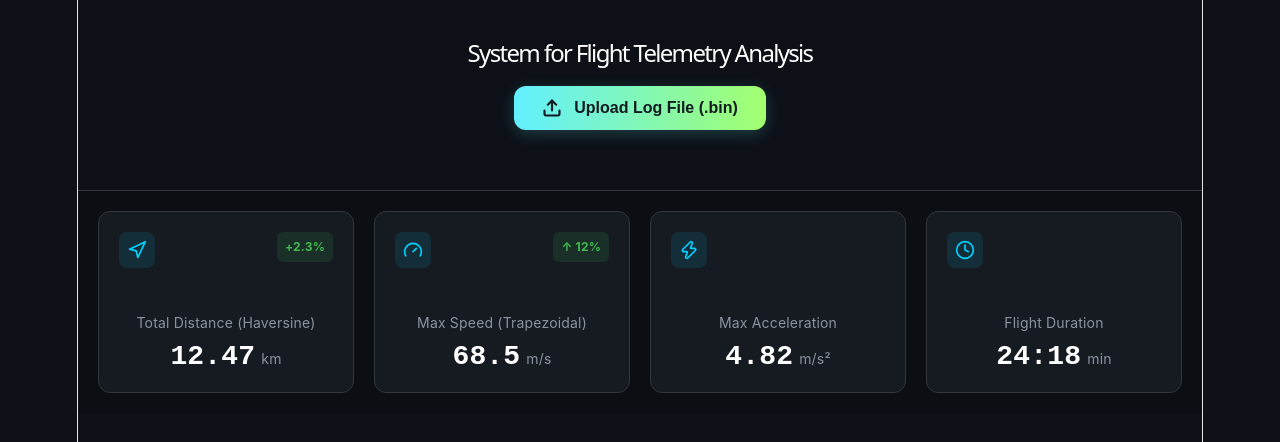
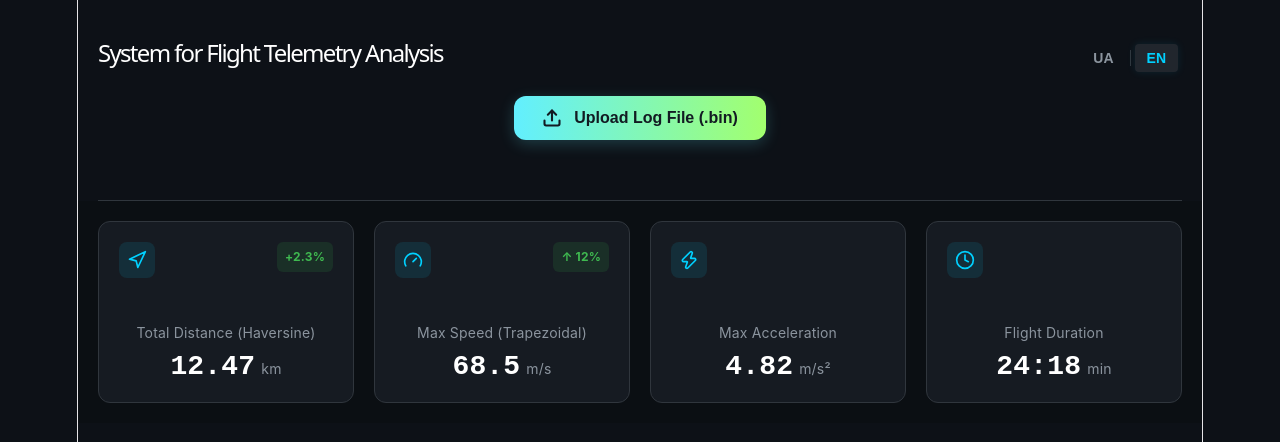
Before and after one commit to nazarsokal/KTM_testove, a React (Vite) app in the folder react-app/: page / in a window 1280 px wide. Shown: the top 442 px of the page. Built offline with nearby package versions, Linux system fonts and the light colour scheme.

Commit message:
Add language switcher

```diff
--- a/react-app/src/App.css
+++ b/react-app/src/App.css
@@ -209,12 +209,14 @@ body {
 .dashboard-header {
   padding: 40px 0;
   border-bottom: 1px solid #30363d;
+  margin: 0 20px;
 }
 
 .dashboard-header h1 {
   margin: 0;
   color: #fff;
   font-size: 24px;
+  justify-self: left;
 }
 
 .subtitle {
@@ -253,3 +255,11 @@ body {
   border: 1px solid #21262d;
   border-radius: 8px;
 }
+
+.header-content {
+  display: grid;
+  grid-template-areas:
+    "h1     lang  "
+    "button button";
+  grid-template-columns: 1fr auto;
+}
--- a/react-app/src/App.jsx
+++ b/react-app/src/App.jsx
@@ -1,10 +1,13 @@
+import { useTranslation } from 'react-i18next';
 import { useState } from 'react'
 import MetricsGrid from './components/Metrics/MetricsGrid';
 import FileUploader from './components/Upload/FileUploader';
+import LanguageSwitcher from './components/LanguageSwitcher/LanguageSwitcher';
 import './App.css'
 
 function App() {
     const [telemetryData, setTelemetryData] = useState(null);
+    const { t } = useTranslation();
 
     const handleUploadSuccess = (data) => {
         setTelemetryData(data);
@@ -14,7 +17,8 @@ function App() {
     <>
         <header className="dashboard-header">
             <div className="header-content">
-                <h1>System for Flight Telemetry Analysis</h1>
+                <h1>{t("app.title")}</h1>
+                <LanguageSwitcher />
                 <FileUploader onUploadSuccess={handleUploadSuccess} />
             </div>
         </header>
--- /dev/null
+++ b/react-app/src/components/LanguageSwitcher/LanguageSwitcher.css
@@ -0,0 +1,35 @@
+.lang-switcher {
+    display: flex;
+    align-items: center;
+    border-radius: 8px;
+    padding: 4px;
+}
+
+.lang-btn {
+    background: transparent;
+    border: none;
+    color: #8b949e;
+    font-size: 14px;
+    font-weight: 600;
+    padding: 6px 12px;
+    cursor: pointer;
+    border-radius: 4px;
+    transition: all 0.2s ease;
+}
+
+.lang-btn:hover {
+    color: #c9d1d9;
+}
+
+.lang-btn.active {
+    background: #21262d;
+    color: #00d1ff;
+    box-shadow: 0 0 8px rgba(0, 209, 255, 0.1);
+}
+
+.lang-divider {
+    width: 1px;
+    height: 16px;
+    background-color: #30363d;
+    margin: 0 4px;
+}
--- /dev/null
+++ b/react-app/src/components/LanguageSwitcher/LanguageSwitcher.jsx
@@ -0,0 +1,30 @@
+import { useTranslation } from 'react-i18next';
+import './LanguageSwitcher.css';
+
+const LanguageSwitcher = () => {
+    const { i18n } = useTranslation();
+
+    const changeLanguage = (lng) => {
+        i18n.changeLanguage(lng);
+    };
+
+    return (
+        <div className="lang-switcher">
+            <button
+                className={`lang-btn ${i18n.resolvedLanguage === 'uk' ? 'active' : ''}`}
+                onClick={() => changeLanguage('uk')}
+            >
+                UA
+            </button>
+            <div className="lang-divider"></div>
+            <button
+                className={`lang-btn ${i18n.resolvedLanguage === 'en' ? 'active' : ''}`}
+                onClick={() => changeLanguage('en')}
+            >
+                EN
+            </button>
+        </div>
+    );
+};
+
+export default LanguageSwitcher;
--- a/react-app/src/components/Upload/FileUploader.css
+++ b/react-app/src/components/Upload/FileUploader.css
@@ -1,4 +1,5 @@
 .uploader-wrapper {
+    grid-area: button;
     display: flex;
     justify-content: center;
     margin: 20px 0;
--- a/react-app/src/main.jsx
+++ b/react-app/src/main.jsx
@@ -1,5 +1,6 @@
 import { StrictMode } from "react";
 import { createRoot } from "react-dom/client";
+import "./i18n";
 import "./index.css";
 import App from "./App.jsx";
 import { FlightProvider } from "./context/FlightContext.jsx";
```
